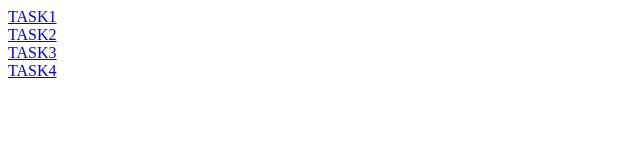
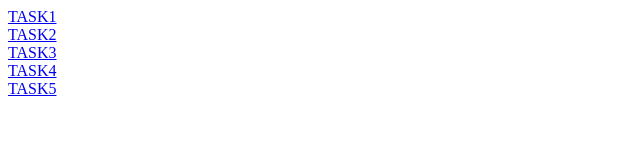
Before and after one commit to Moulivaraprasad/TASKS, a plain HTML site: page index.html in a window 1280 px wide. Shown: the full height of the page, 0-640 px from the left. Drawn offline with Linux system fonts and the light colour scheme.

Commit message:
Update index.html

```diff
--- a/index.html
+++ b/index.html
@@ -10,5 +10,6 @@
         <div><a href="https://moulivaraprasad.github.io/HTML-Tag-Dictionary/">TASK2</a></div>
         <div><a href="https://moulivaraprasad.github.io/menu-without_hyperlink-/">TASK3</a></div>
         <div><a href="https://moulivaraprasad.github.io/RESTUARENT_MENU/">TASK4</a></div>
+        <div><a href="https://moulivaraprasad.github.io/task5-veg-and-non-veg-menu-/">TASK5</a></div>
     </body>
 </html>
```
